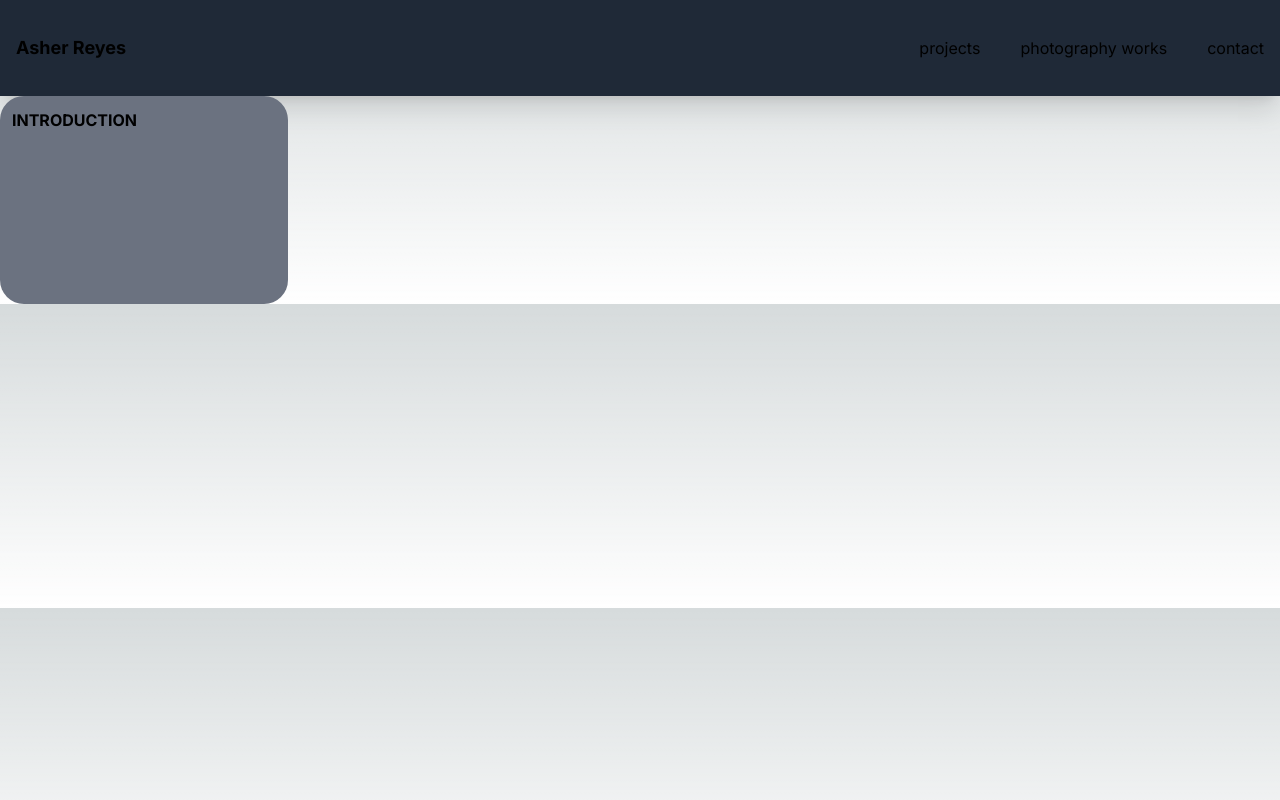
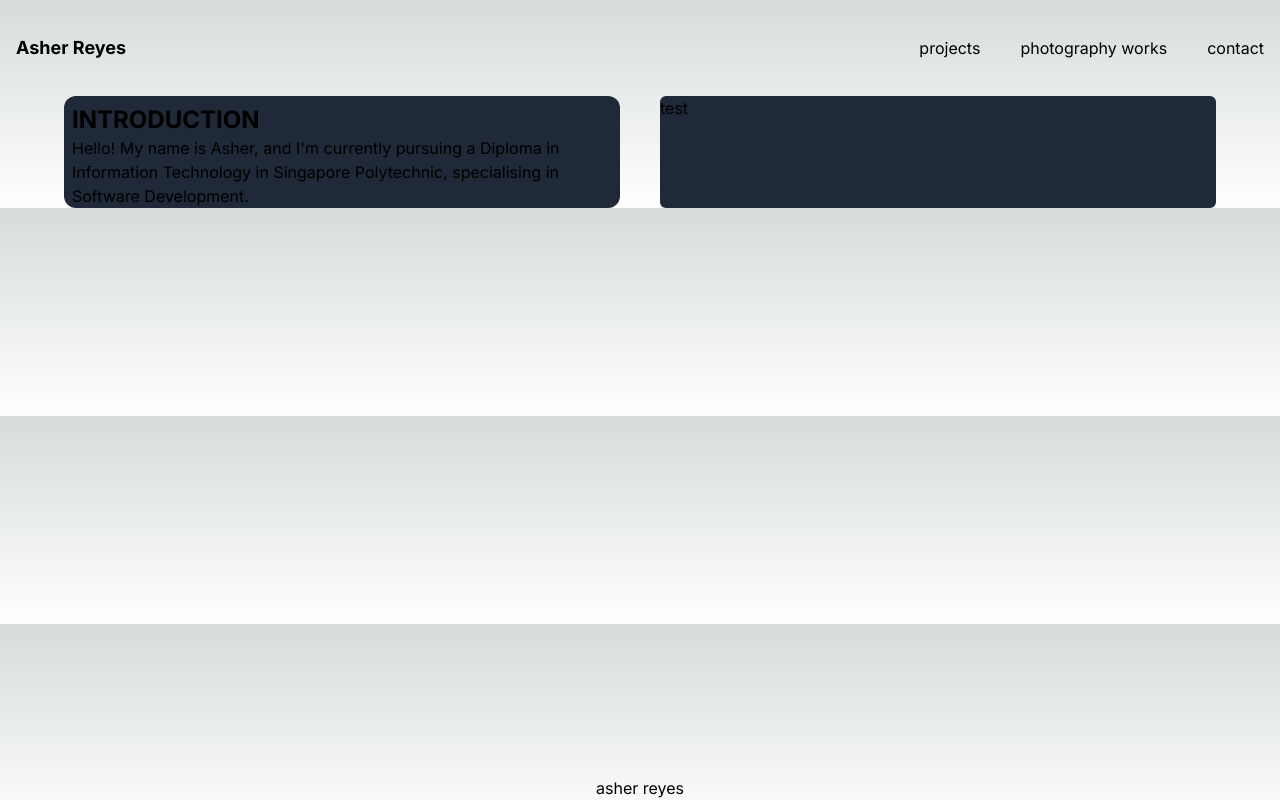
Before and after one commit to spicychillisus/portfolio-website, a Next.js app: page / in a window 1280 px wide. Built offline with nearby package versions, Linux system fonts and the light colour scheme.

Commit message:
refactor: Remove Introduction component and update navbar styling Updated page.tsx styling

```diff
--- a/src/app/components/introduction.tsx
+++ /dev/null
@@ -1,8 +0,0 @@
-
-export default function Introduction() {
-    return (
-        <div className="bg-gray-500 h-52 w-72 rounded-3xl">
-            <h2 className="pl-3 pt-3 font-bold uppercase">INTRODUCTION</h2>
-        </div>
-    )
-}
--- a/src/app/components/navbar.tsx
+++ b/src/app/components/navbar.tsx
@@ -8,15 +8,8 @@ import { useState } from "react"
 
 const Navbar = () => {
 
-    // this section here is realted to the function of the hamburger menu on mobile devices
-    const [isOpen, setIsOpen] = useState(false);
-
-    const handleNav = () => {
-        setIsOpen(!isOpen);
-    };
-
     return (
-        <nav className="w-full h-24 shadow-xl bg-gray-800">
+        <nav className="w-full h-24">
             <div className="flex justify-between items-center h-full w-full px-4 2xl:px-16">
                 {/* logo */}
                 <Link href='/'>
@@ -36,11 +29,6 @@ const Navbar = () => {
                     </ul>
                 </div>
             </div>
-            {/* hamburger menu */}
-            <div onClick={handleNav} className="sm:hidden cursor-pointer pl-24">
-                <AiOutlineMenu size={25} />
-            </div>
-
         </nav>
     )
 }
--- a/src/app/layout.tsx
+++ b/src/app/layout.tsx
@@ -1,9 +1,11 @@
 import type { Metadata } from "next";
+import font from "next/font";
 import { Inter } from "next/font/google";
 import { Istok_Web } from "next/font/google";
 import "./globals.css";
 
 const inter = Inter({ subsets: ["latin"] });
+//const istokWeb = Istok_Web({ subsets: ["latin"] });
 
 
 export const metadata: Metadata = {
--- a/src/app/page.tsx
+++ b/src/app/page.tsx
@@ -2,14 +2,26 @@
 
 import Navbar from "./components/navbar";
 import Footer from "./components/footer";
-import Introduction from "./components/introduction";
 
 
 export default function Home() {
   return (
     <main>
       <Navbar />
-      <Introduction />
+      <div className="content-center pr-16 pl-16">
+        <div className="grid md:grid-cols-2 gap-10">
+            <div className="bg-gray-800 rounded-xl pl-2 pt-2">
+              <h1 className="uppercase text-2xl font-bold">Introduction</h1>
+              <p className="">
+                Hello! My name is Asher, and I'm currently pursuing a Diploma in Information Technology in Singapore Polytechnic,
+                specialising in Software Development.</p>
+            </div>
+            <div className="bg-gray-800 rounded-md">
+              test
+            </div>
+        </div>
+      </div>
+      <Footer />
     </main>
   );
 }
```
